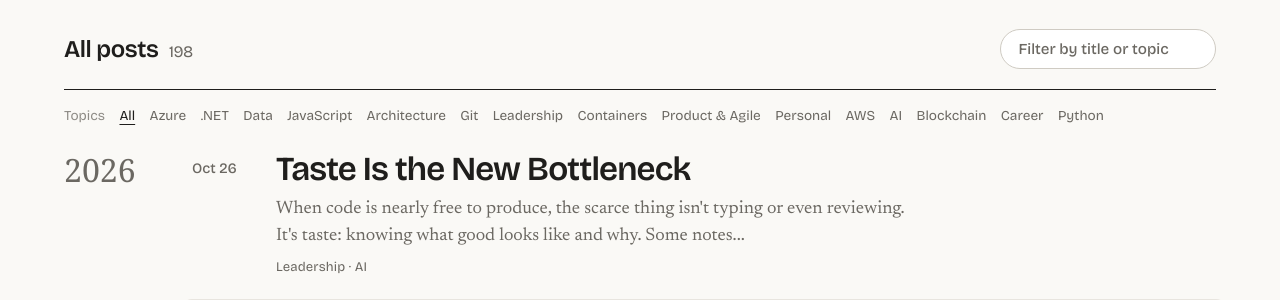
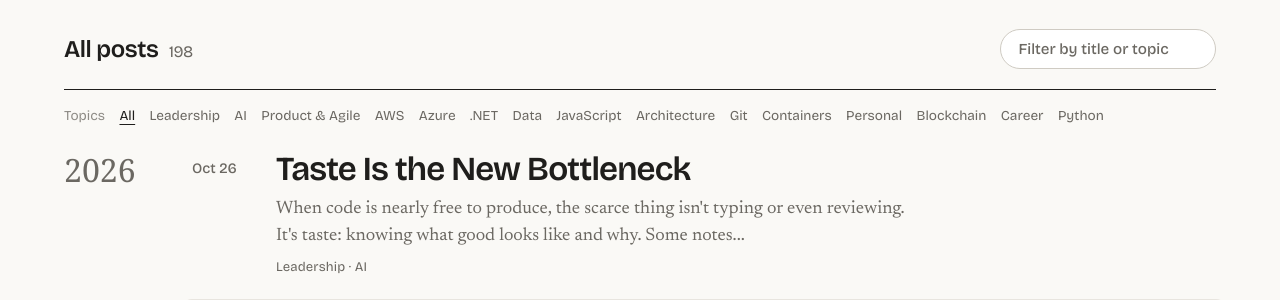
Before and after one commit to aramkoukia/aramkoukia.github.io, a Jekyll site: the page built from index.html, in a window 1280 px wide and 900 px high. Shown: the part 283-583 px from the top of the window. Built offline with Jekyll 4.4.1, drawn with Linux system fonts in a browser that asks for light colours; some web fonts are replaced.

Commit message:
featured tags

```diff
--- a/_config.yml
+++ b/_config.yml
@@ -14,6 +14,13 @@ avatar:
 social:
   github: aramkoukia
   linkedin: aram-koukia
+
+# Topics shown first in the home page filter, in this order. The rest follow by post count.
+featured_tags:
+  - Leadership
+  - AI
+  - Product & Agile
+  - AWS
 
 plugins:
   - jekyll-feed
--- a/_layouts/home.html
+++ b/_layouts/home.html
@@ -22,9 +22,12 @@ layout: default
     <div class="tag-filter" role="group" aria-label="Filter by topic">
       <span class="tag-filter-label">Topics</span>
       <button type="button" class="tag" data-tag="" aria-pressed="true">All</button>
-      {% for r in ranked %}{% assign parts = r | split: "#" %}{% assign name = parts[1] %}
+      {% for name in site.featured_tags %}{% if site.tags[name] %}
       <button type="button" class="tag" data-tag="{{ name | slugify }}" aria-pressed="false">{{ name | escape }}</button>
-      {% endfor %}
+      {% endif %}{% endfor %}
+      {% for r in ranked %}{% assign parts = r | split: "#" %}{% assign name = parts[1] %}{% unless site.featured_tags contains name %}
+      <button type="button" class="tag" data-tag="{{ name | slugify }}" aria-pressed="false">{{ name | escape }}</button>
+      {% endunless %}{% endfor %}
     </div>
     {% include post-list.html %}
     <p id="empty" class="empty" hidden>No posts match “<span></span>”. Try a shorter search term.</p>
```
